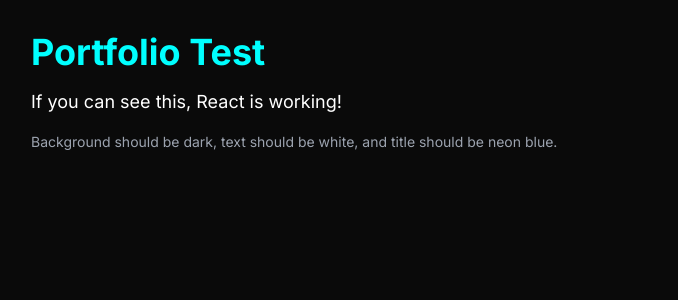
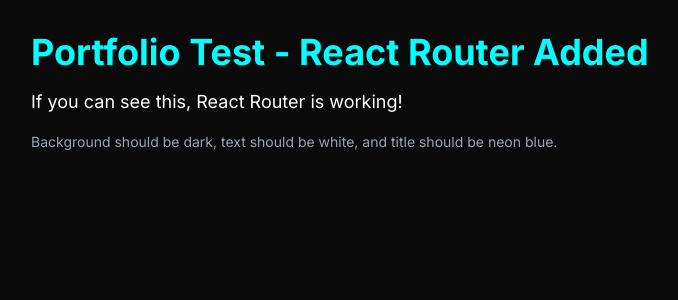
Before and after one commit to Bradleyj2/animated-portfolio, a React (Vite) app: page /animated-portfolio/case-studies/service-blueprint in a window 1280 px wide. Shown: the top 300 px of the page, without its empty margins (1-679 px from the left). Built offline with nearby package versions, Linux system fonts and the light colour scheme.

Commit message:
Add React Router test

```diff
--- a/src/App.tsx
+++ b/src/App.tsx
@@ -1,9 +1,18 @@
+import { Routes, Route } from 'react-router-dom'
+
 function App() {
   return (
     <div className="App min-h-screen bg-dark-space text-white p-8">
-      <h1 className="text-4xl font-bold text-neon-blue mb-4">Portfolio Test</h1>
-      <p className="text-lg">If you can see this, React is working!</p>
+      <h1 className="text-4xl font-bold text-neon-blue mb-4">Portfolio Test - React Router Added</h1>
+      <p className="text-lg">If you can see this, React Router is working!</p>
       <p className="text-sm text-gray-400 mt-4">Background should be dark, text should be white, and title should be neon blue.</p>
+
+      <Routes>
+        <Route path="/" element={<div className="mt-8 p-4 bg-space-gray rounded">
+          <h2 className="text-2xl text-neon-green mb-2">Home Route Working!</h2>
+          <p>This means React Router is functioning correctly.</p>
+        </div>} />
+      </Routes>
     </div>
   )
 }
```
